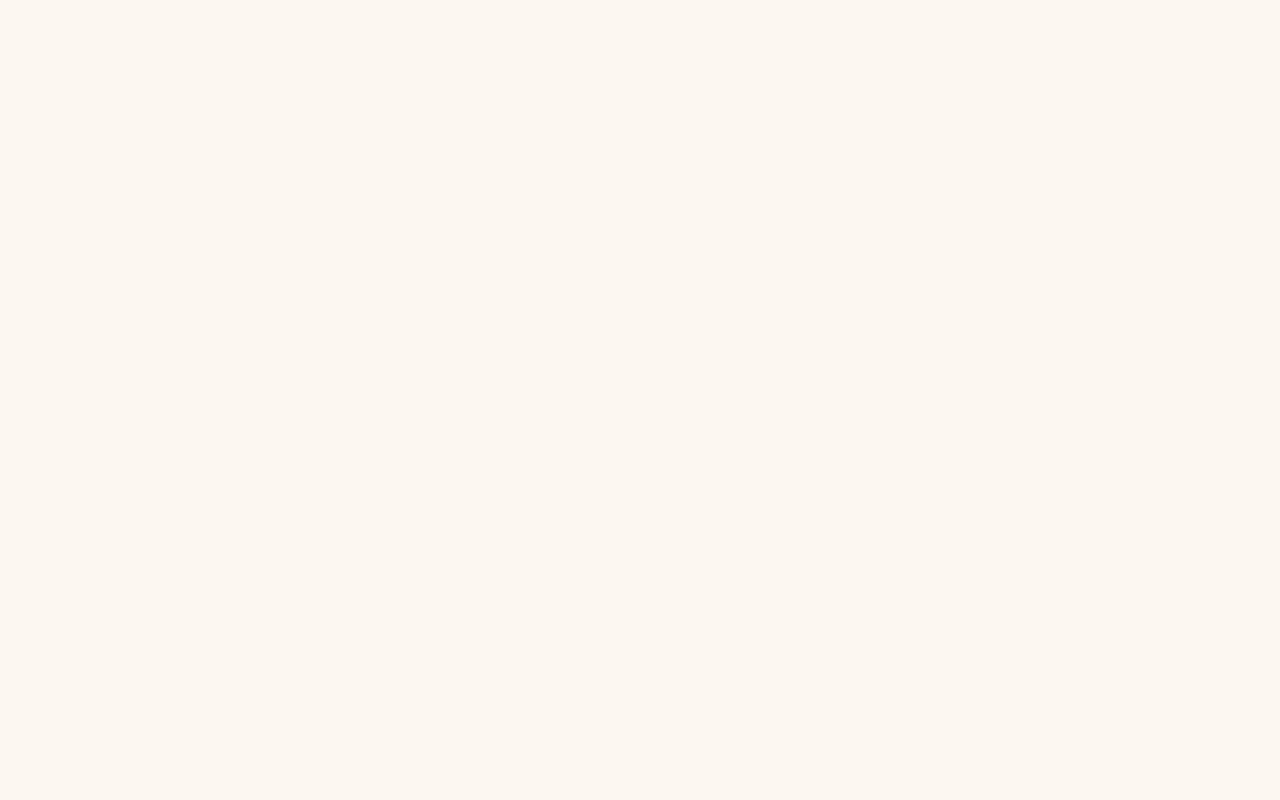
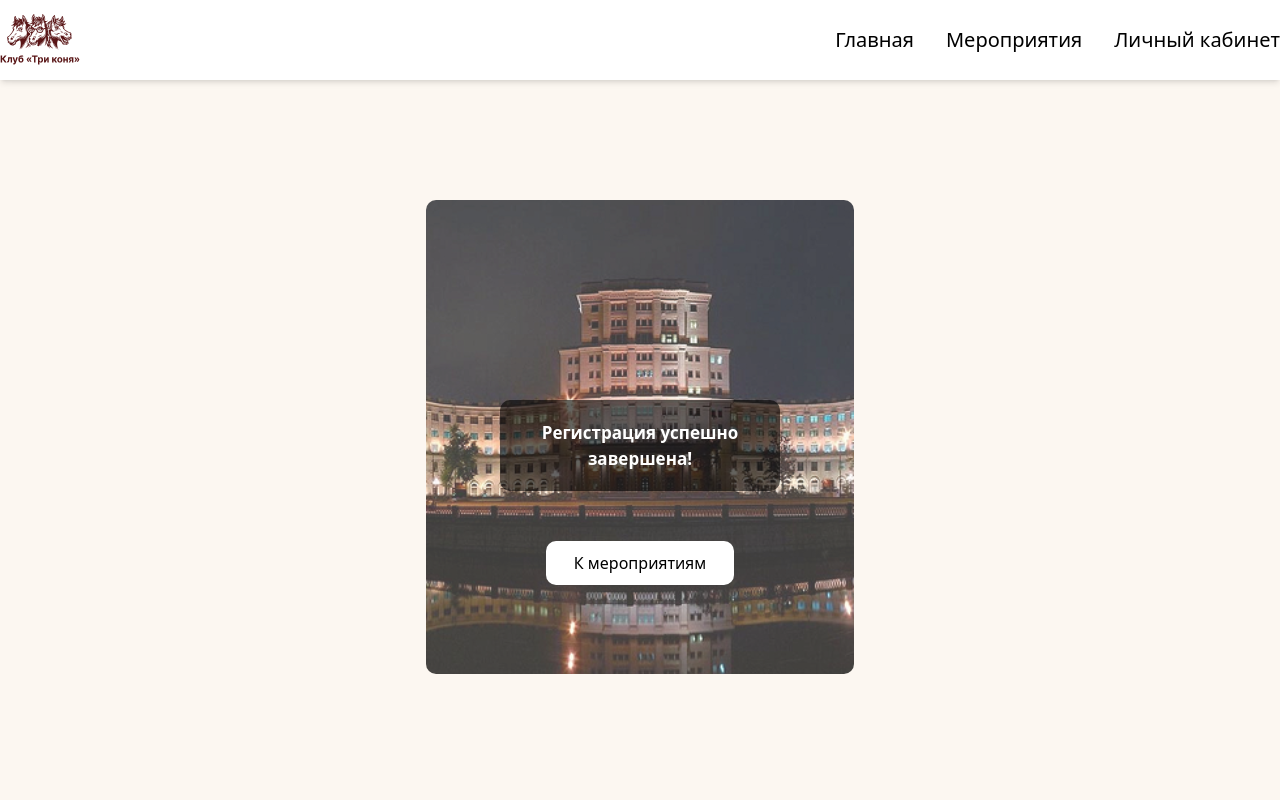
Before and after one commit to KhamdamovAva/3Horses, a React (Vite) app: page /regComplete in a window 1280 px wide. Before the commit this address had no page. Shown: the top 800 px of the page. Built offline with nearby package versions, Linux system fonts and the light colour scheme.

Commit message:
added RegComplete.jsx

```diff
--- /dev/null
+++ b/src/components/RegComplete.jsx
@@ -0,0 +1,34 @@
+import React from 'react'
+import Navbar from './Navbar'
+import Footer from './Footer'
+import regImg from '../assets/images/regImg.png'
+import { NavLink } from 'react-router-dom'
+
+function RegComplete() {
+  return (
+    <>
+      <Navbar />
+      <div className='container min-h-[100vh] pt-[200px]'>
+        <div className='max-w-[428px] rounded-[10px] p-[40px] text-center min-h-[474px] m-auto' style={{
+          backgroundImage: `url(${regImg})`,
+          backgroundBlendMode: 'overlay',
+          backgroundRepeat: 'no-repeat',
+          backgroundPosition: 'center',
+          backgroundSize: 'cover',
+        }}>
+          <div className='w-[280px] mt-[160px] m-auto min-h-[70px] text-[17px] mb-[50px] bg-black/60 font-[700] text-white rounded-[10px] py-[20px] px-[20px]'>
+            Регистрация успешно завершена!
+          </div>
+          <NavLink to='#'>
+            <button className='cursor-pointer w-[188px] min-h-[40px] p-[10px] rounded-[10px] bg-white hover:bg-black
+            hover:text-white transition ease-in-out duration-600'>К мероприятиям</button>
+          </NavLink>
+        </div>
+      </div>
+      <Footer />
+
+    </>
+  )
+}
+
+export default RegComplete
--- a/src/components/RegForm.jsx
+++ b/src/components/RegForm.jsx
@@ -29,10 +29,14 @@ function RegForm() {
               <input className='w-full bg-white p-[10px] rounded-[10px] mb-[30px] placeholder:text-center' type="text" placeholder='Год выпуска' />
             </div>
             <div className='flex justify-between'>
-              <button className='cursor-pointer bg-white w-[130px] p-[10px] rounded-[10px] hover:bg-black hover:text-white
+              <NavLink to="/regComplete">
+                <button className='cursor-pointer bg-white w-[130px] p-[10px] rounded-[10px] hover:bg-black hover:text-white
            transition ease-in-out duration-600'>Дальше</button>
-              <button className='cursor-pointer bg-transparent text-white p-[10px] border-[2px] border-white w-[130px] rounded-[10px] hover:bg-white
+              </NavLink>
+              <NavLink to='/registration'>
+                <button className='cursor-pointer bg-transparent text-white p-[10px] border-[2px] border-white w-[130px] rounded-[10px] hover:bg-white
               hover:text-black transition ease-in-out duration-600'>Отменить</button>
+              </NavLink>
             </div>
           </div>
         </form>
--- a/src/router/AppRouter.jsx
+++ b/src/router/AppRouter.jsx
@@ -3,6 +3,7 @@ import { Route, Routes } from 'react-router-dom'
 import HomePage from '../pages/HomePage'
 import Registration from '../components/Registration'
 import RegForm from '../components/RegForm'
+import RegComplete from '../components/RegComplete'
 
 function AppRouter() {
     return (
@@ -11,6 +12,7 @@ function AppRouter() {
                 <Route path='/' element={<HomePage />} />
                 <Route path='registration' element={<Registration />} />
                 <Route path='regForm' element={<RegForm />} />
+                <Route path='regComplete' element={<RegComplete />} />
             </Routes>
         </>
     )
```
